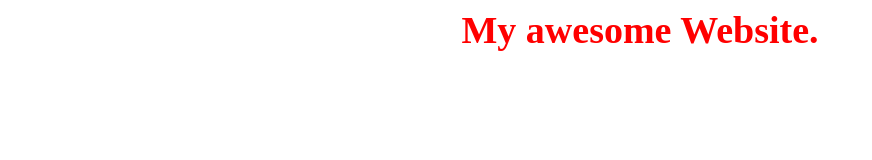
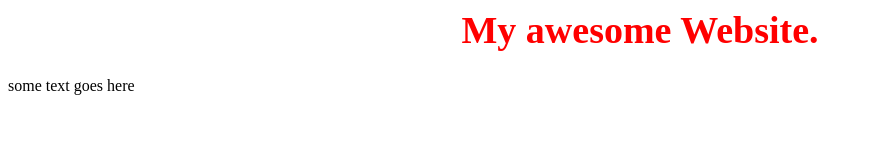
Before and after one commit to ChrissyRaffeiner/GitDemo, a plain HTML site: page index.html in a window 1280 px wide. Shown: the whole page, without its empty margins (0-872 px from the left). Drawn offline with Linux system fonts and the light colour scheme.

Commit message:
div hinzugefügt

```diff
--- a/index.html
+++ b/index.html
@@ -4,5 +4,6 @@
     </head>
     <body>
         <h1>My awesome Website.</h1>
+        <div>some text goes here</div>
     </body>
 </html>
```
